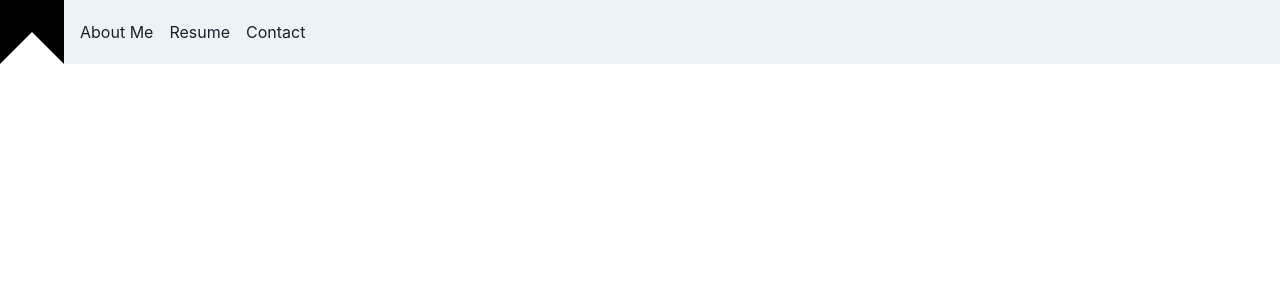
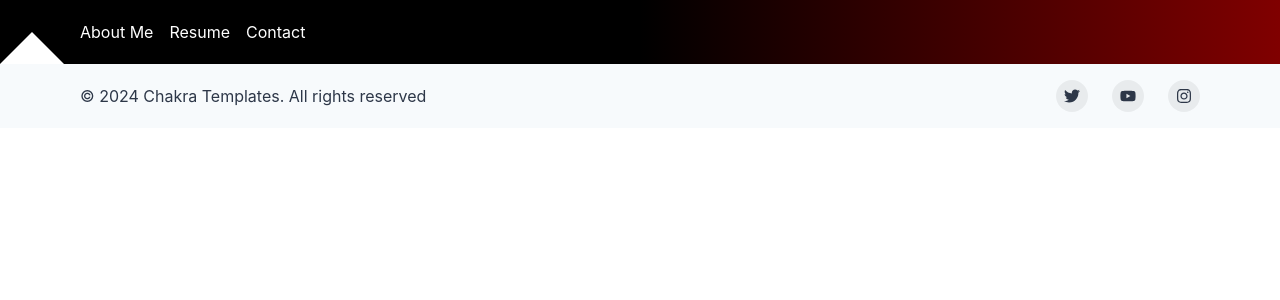
Before and after one commit to LawrenceMiao/lawrencemiao.info, a React (Create React App) app: page /contact in a window 1280 px wide. Shown: the top 300 px of the page. Built offline with nearby package versions, Linux system fonts and the light colour scheme.

Commit message:
add footer

```diff
--- a/package.json
+++ b/package.json
@@ -14,6 +14,7 @@
     "prettier": "^3.3.2",
     "react": "^18.3.1",
     "react-dom": "^18.3.1",
+    "react-icons": "^5.2.1",
     "react-scripts": "5.0.1",
     "web-vitals": "^2.1.4"
   },
--- /dev/null
+++ b/src/components/Footer.js
@@ -0,0 +1,67 @@
+import {
+  Box,
+  chakra,
+  Container,
+  Stack,
+  Text,
+  useColorModeValue,
+  VisuallyHidden,
+} from '@chakra-ui/react'
+import { FaInstagram, FaTwitter, FaYoutube } from 'react-icons/fa'
+
+const SocialButton = ({
+  children,
+  label,
+  href,
+}) => {
+  return (
+    <chakra.button
+      bg={useColorModeValue('blackAlpha.100', 'whiteAlpha.100')}
+      rounded={'full'}
+      w={8}
+      h={8}
+      cursor={'pointer'}
+      as={'a'}
+      href={href}
+      display={'inline-flex'}
+      alignItems={'center'}
+      justifyContent={'center'}
+      transition={'background 0.3s ease'}
+      _hover={{
+        bg: useColorModeValue('blackAlpha.200', 'whiteAlpha.200'),
+      }}>
+      <VisuallyHidden>{label}</VisuallyHidden>
+      {children}
+    </chakra.button>
+  )
+}
+
+export default function SmallWithSocial() {
+  return (
+    <Box
+      bg={useColorModeValue('gray.50', 'gray.900')}
+      color={useColorModeValue('gray.700', 'gray.200')}>
+      <Container
+        as={Stack}
+        maxW={'6xl'}
+        py={4}
+        direction={{ base: 'column', md: 'row' }}
+        spacing={4}
+        justify={{ base: 'center', md: 'space-between' }}
+        align={{ base: 'center', md: 'center' }}>
+        <Text>© 2024 Chakra Templates. All rights reserved</Text>
+        <Stack direction={'row'} spacing={6}>
+          <SocialButton label={'Twitter'} href={'#'}>
+            <FaTwitter />
+          </SocialButton>
+          <SocialButton label={'YouTube'} href={'#'}>
+            <FaYoutube />
+          </SocialButton>
+          <SocialButton label={'Instagram'} href={'#'}>
+            <FaInstagram />
+          </SocialButton>
+        </Stack>
+      </Container>
+    </Box>
+  )
+}
--- a/src/components/Navbar.js
+++ b/src/components/Navbar.js
@@ -4,32 +4,22 @@
     HStack,
     IconButton,
     useDisclosure,
-    useColorModeValue,
     Stack,
 } from '@chakra-ui/react'
 import { HamburgerIcon, CloseIcon } from '@chakra-ui/icons'
 import { NavLink } from 'react-router-dom'
 import mountainSrc from './mountain.svg'
 
-export default function Simple() {
+export default function Navbar() {
     const { isOpen, onOpen, onClose } = useDisclosure()
 
     return (
-        <>
-            <Box bg={useColorModeValue('gray.100', 'gray.900')}>
+        <Box className={"text-white "} style={{backgroundImage: "linear-gradient(to right, #000000,#000000, #800000)"}} >
                 <Flex
                     h={16}
                     alignItems={'center'}
                     justifyContent={'space-between'}
                 >
-                    <IconButton
-                        className="bg-red-600"
-                        size={'md'}
-                        icon={isOpen ? <CloseIcon /> : <HamburgerIcon />}
-                        aria-label={'Open Menu'}
-                        display={{ md: 'none' }}
-                        onClick={isOpen ? onClose : onOpen}
-                    />
                     <HStack spacing={4} alignItems={'center'}>
                         <Box>
                             <img
@@ -48,6 +38,14 @@
                             <NavLink to={'/contact'}>Contact</NavLink>
                         </HStack>
                     </HStack>
+                    <IconButton
+                        className="bg-red-600"
+                        size={'md'}
+                        icon={isOpen ? <CloseIcon /> : <HamburgerIcon />}
+                        aria-label={'Open Menu'}
+                        display={{ md: 'none' }}
+                        onClick={isOpen ? onClose : onOpen}
+                    />
                 </Flex>
 
                 {isOpen ? (
@@ -59,7 +57,6 @@
                         </Stack>
                     </Box>
                 ) : null}
-            </Box>
-        </>
+        </Box>
     )
 }
--- a/src/index.js
+++ b/src/index.js
@@ -7,6 +7,7 @@
 
 import Home from './pages/Home'
 import Navbar from './components/Navbar'
+import Footer from './components/Footer'
 import NoPage from './pages/NoPage'
 
 import { ChakraProvider } from '@chakra-ui/react'
@@ -20,6 +21,7 @@
                 <Route index element={<Home />} />
                 <Route path="/NoPage" element={<NoPage />} />
             </Routes>
+            <Footer></Footer>
         </BrowserRouter>
     </ChakraProvider>
 )
```
Also changed, not shown: 1 other file (tests, documents, lock files or other folders).
